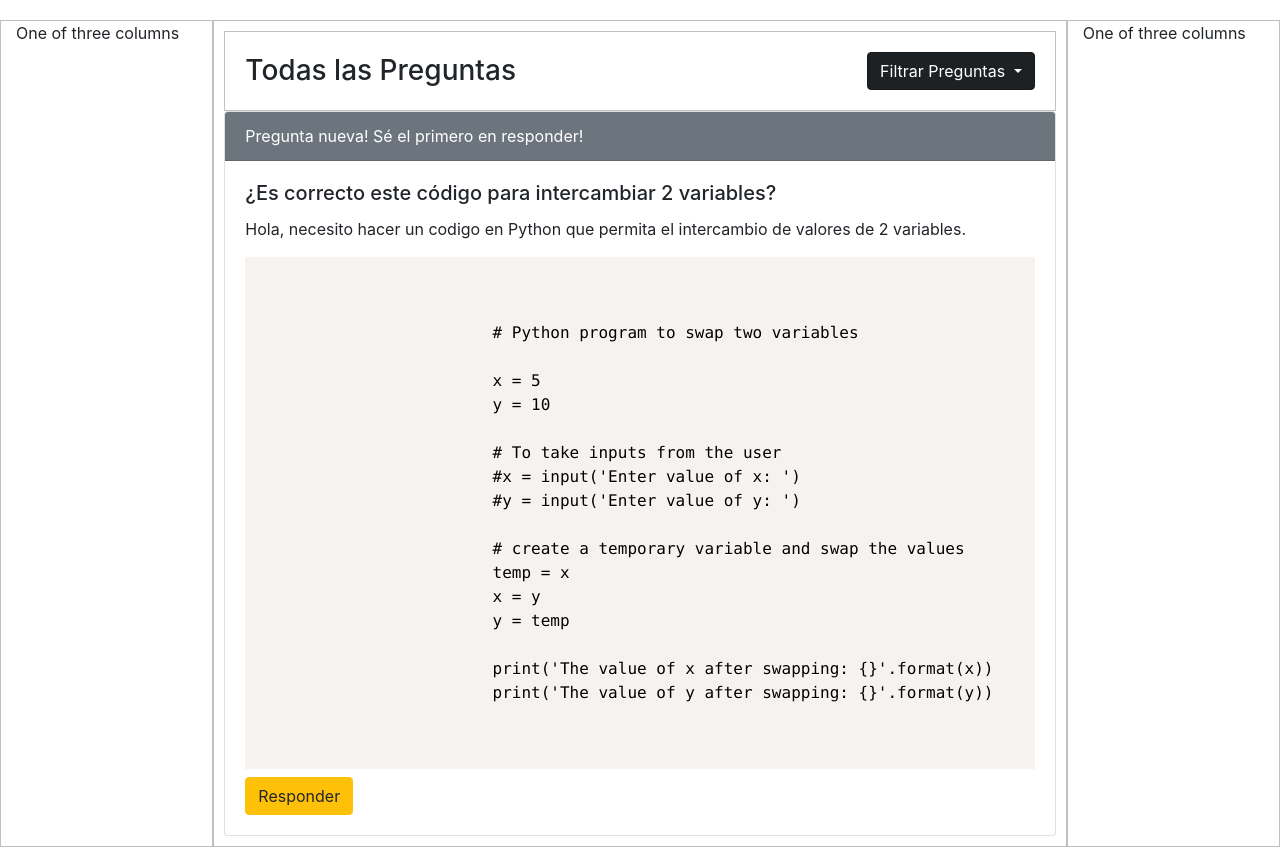
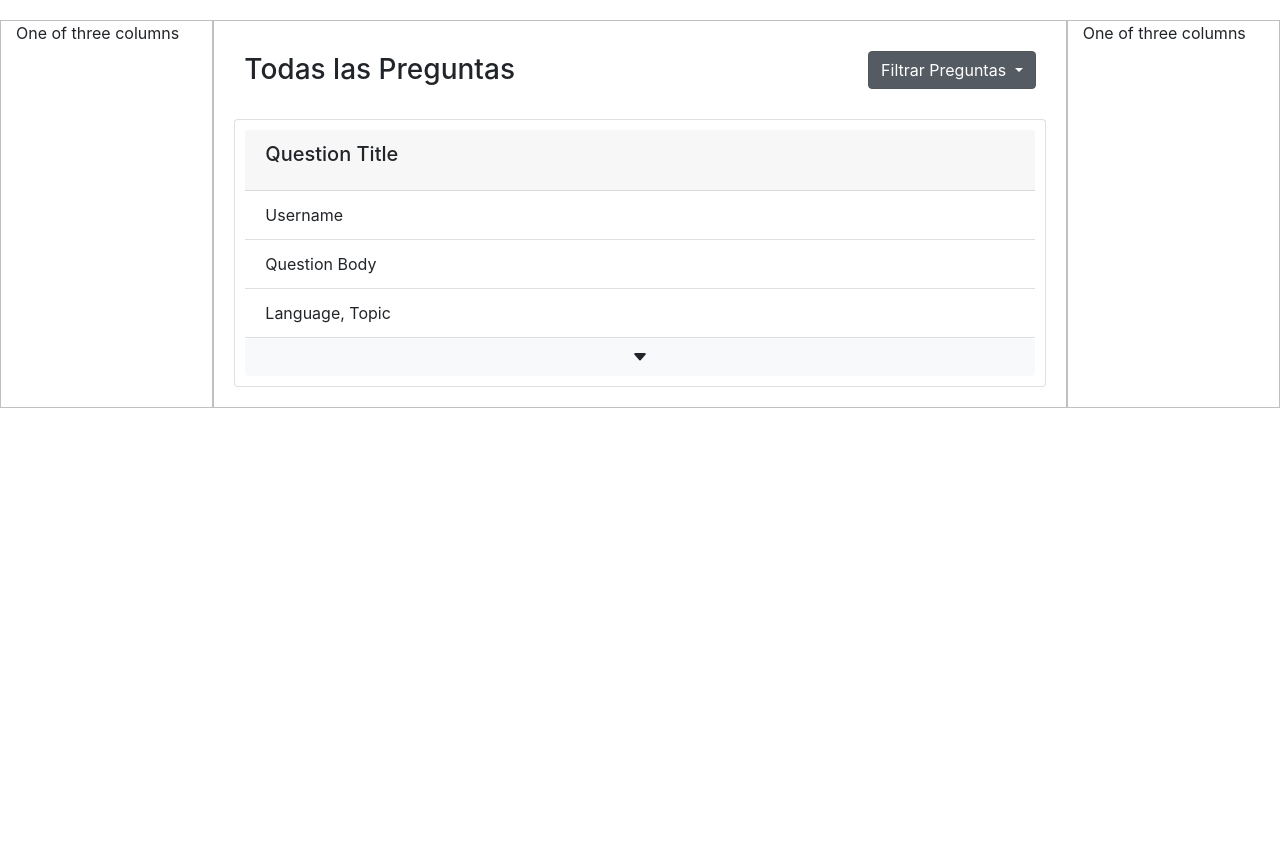
Before and after one commit to MateoVR13/DevConnect, a Django app: page / in a window 1280 px wide; the page is wider, and only the part inside the window is pictured. Shown: the part 92-939 px from the top of that part. After the commit the page ends 500 px from the top of that part, so only its background shows below. Run offline with Django 4.2, Linux system fonts and the light colour scheme; some libraries are stand-ins or nearby versions.

Commit message:
Se creó la plantilla de preguntas y se corrigieron imports de librerias en la plantilla base.

```diff
--- /dev/null
+++ b/appdevconnect/static/js/copyCodeToClipboard.js
@@ -0,0 +1,18 @@
+function copyCodeToClipboard() {
+    var codeElement = document.querySelector(".hljs code"); // Selecciona el elemento de código
+    var codeText = codeElement.innerText; // Obtiene el texto del código
+
+    // Crea un elemento de texto temporal y copia el contenido
+    var tempTextArea = document.createElement("textarea");
+    tempTextArea.value = codeText;
+    document.body.appendChild(tempTextArea);
+    tempTextArea.select();
+    document.execCommand("copy");
+    document.body.removeChild(tempTextArea);
+
+
+}
+
+// Agrega un evento de clic al botón para copiar el código
+var copyButton = document.getElementById("copyButton");
+copyButton.addEventListener("click", copyCodeToClipboard);
--- /dev/null
+++ b/appdevconnect/static/js/toggleDisableCodeblock.js
@@ -0,0 +1,10 @@
+
+
+document.getElementById("toggleButton").addEventListener("click", function() {
+    var codeBlock = document.getElementById("codeBlock");
+    if (codeBlock.style.display === "none") {
+      codeBlock.style.display = "block";
+    } else {
+      codeBlock.style.display = "none";
+    }
+  });
--- a/appdevconnect/templates/baseTemplate.html
+++ b/appdevconnect/templates/baseTemplate.html
@@ -5,12 +5,27 @@
     <meta charset="UTF-8">
     <meta name="viewport" content="width=device-width, initial-scale=1.0">
     <title>{% block title %}{% endblock %}</title>
-    <link rel="icon" href="/appdevconnect/static/img/favicon.png">
+    <link rel="icon" href="/appdevconnect/static/img/favicon2.png">
 
     <!-- Hojas de estilo -->
-    <link rel="stylesheet" href="https://cdn.jsdelivr.net/npm/bootstrap@4.0.0/dist/css/bootstrap.min.css" integrity="sha384-Gn5384xqQ1aoWXA+058RXPxPg6fy4IWvTNh0E263XmFcJlSAwiGgFAW/dAiS6JXm" crossorigin="anonymous">
+    <link rel="stylesheet" href="https://cdn.jsdelivr.net/npm/bootstrap@4.0.0/dist/css/bootstrap.min.css"
+        integrity="sha384-Gn5384xqQ1aoWXA+058RXPxPg6fy4IWvTNh0E263XmFcJlSAwiGgFAW/dAiS6JXm" crossorigin="anonymous">
     <link rel="stylesheet" href="https://cdn.jsdelivr.net/npm/bootstrap-icons@1.11.1/font/bootstrap-icons.css">
     <link href="https://cdnjs.cloudflare.com/ajax/libs/prism/1.23.0/themes/prism.min.css" rel="stylesheet">
+    <link rel="stylesheet" href="https://cdnjs.cloudflare.com/ajax/libs/highlight.js/11.9.0/styles/default.min.css">
+    <link rel="stylesheet" href="appdevconnect/static/css/highlights.css">
+
+    <script src="https://code.jquery.com/jquery-3.2.1.slim.min.js"
+        integrity="sha384-KJ3o2DKtIkvYIK3UENzmM7KCkRr/rE9/Qpg6aAZGJwFDMVNA/GpGFF93hXpG5KkN"
+        crossorigin="anonymous"></script>
+    <script src="https://cdn.jsdelivr.net/npm/popper.js@1.12.9/dist/umd/popper.min.js"
+        integrity="sha384-ApNbgh9B+Y1QKtv3Rn7W3mgPxhU9K/ScQsAP7hUibX39j7fakFPskvXusvfa0b4Q"
+        crossorigin="anonymous"></script>
+    <script src="https://cdn.jsdelivr.net/npm/bootstrap@4.0.0/dist/js/bootstrap.min.js"
+        integrity="sha384-JZR6Spejh4U02d8jOt6vLEHfe/JQGiRRSQQxSfFWpi1MquVdAyjUar5+76PVCmYl"
+        crossorigin="anonymous"></script>
+
+
 </head>
 
 
@@ -62,7 +77,8 @@
         <div class="nav-item" style="margin-right: 0;">
             <form class="form-inline my-2 my-lg-0">
                 <button class="btn btn-info my-2 my-sm-0" type="submit" style="margin-left: 5px;">Log In</button>
-                <button class="btn btn-outline-light my-2 my-sm-0" type="submit" style="margin-left: 5px;">Sign-Up</button>
+                <button class="btn btn-outline-light my-2 my-sm-0" type="submit"
+                    style="margin-left: 5px;">Sign-Up</button>
             </form>
         </div>
 
@@ -74,20 +90,7 @@
         {% block content %}{% endblock %}
     </div>
     <!-- FIN DE CONTENIDO-->
-
-
-
-    <script src="https://code.jquery.com/jquery-3.2.1.slim.min.js"
-        integrity="sha384-KJ3o2DKtIkvYIK3UENzmM7KCkRr/rE9/Qpg6aAZGJwFDMVNA/GpGFF93hXpG5KkN"
-        crossorigin="anonymous"></script>
-    <script src="https://cdn.jsdelivr.net/npm/popper.js@1.12.9/dist/umd/popper.min.js"
-        integrity="sha384-ApNbgh9B+Y1QKtv3Rn7W3mgPxhU9K/ScQsAP7hUibX39j7fakFPskvXusvfa0b4Q"
-        crossorigin="anonymous"></script>
-    <script src="https://cdn.jsdelivr.net/npm/bootstrap@4.0.0/dist/js/bootstrap.min.js"
-        integrity="sha384-JZR6Spejh4U02d8jOt6vLEHfe/JQGiRRSQQxSfFWpi1MquVdAyjUar5+76PVCmYl"
-        crossorigin="anonymous"></script>
-
-    {% block additionalScripts%}<script></script>{% endblock%}
+    {% block additionalScripts%}{% endblock%}
 
 </body>
 
--- a/appdevconnect/templates/paginas/paginaForo.html
+++ b/appdevconnect/templates/paginas/paginaForo.html
@@ -6,18 +6,21 @@
 
 <div class="row">
 
+    <!--COLUMNA IZQUIERDA CON PREGUNTAS RECOMENDADAS-->
     <div class="col-2" style="border: 1px solid #c0c0c0">
         One of three columns
     </div>
 
+    <!--COLUMNA CENTRAL CON FILTRO Y PREGUNTAS-->
     <div class="col-8" style="border: 1px solid #c0c0c0; padding: 10px;">
 
-        <section style="padding: 20px; border: 1px solid #c1c1c1; display: flex; justify-content: space-between; align-items: center;">
+        <section style="padding: 20px;; display: flex; justify-content: space-between; align-items: center;">
+
             <h3 style="margin: 0;">Todas las Preguntas</h3>
 
-            <a class="btn btn-dark active dropdown-toggle" href="#" id="navbarDropdown" role="button"
-            data-toggle="dropdown" aria-haspopup="true" aria-expanded="false">
-            Filtrar Preguntas
+            <a class="btn btn-secondary active dropdown-toggle" href="#" id="navbarDropdown" role="button"
+                data-toggle="dropdown" aria-haspopup="true" aria-expanded="false">
+                Filtrar Preguntas
             </a>
 
             <div class="dropdown-menu" aria-labelledby="navbarDropdown">
@@ -30,42 +33,11 @@
 
         </section>
 
-
-        <div class="card">
-            <div class="card-header bg-secondary" style="color: white;">
-                Pregunta nueva! Sé el primero en responder!
-            </div>
-            <div class="card-body">
-                <h5 class="card-title">¿Es correcto este código para intercambiar 2 variables?</h5>
-                <p class="card-text">Hola, necesito hacer un codigo en Python que permita el intercambio
-                    de valores de 2 variables.
-                </p>
-                <pre><code class="language-python line-numbers">
-
-                        # Python program to swap two variables
-
-                        x = 5
-                        y = 10
-
-                        # To take inputs from the user
-                        #x = input('Enter value of x: ')
-                        #y = input('Enter value of y: ')
-
-                        # create a temporary variable and swap the values
-                        temp = x
-                        x = y
-                        y = temp
-
-                        print('The value of x after swapping: {}'.format(x))
-                        print('The value of y after swapping: {}'.format(y))
-
-                    </code></pre>
-                <a href="#" class="btn btn-warning">Responder</a>
-            </div>
-        </div>
+        {% include "questionTemplate.html"%}
 
     </div>
 
+    <!--COLUMNA DERECHA CON INFORMACION ADICIONAL-->
     <div class="col-2" style="border: 1px solid #c0c0c0;">
         One of three columns
     </div>
@@ -76,8 +48,10 @@
 
 {%block additionalScripts%}
 
-<script src="https://cdnjs.cloudflare.com/ajax/libs/prism/1.23.0/prism.min.js"></script>
-
-<script>Prism.highlightAll();</script>
+<script src="https://cdnjs.cloudflare.com/ajax/libs/highlight.js/11.9.0/highlight.min.js"></script>
+<script src="https://cdnjs.cloudflare.com/ajax/libs/highlight.js/11.9.0/languages/go.min.js"></script>
+<script>hljs.highlightAll();</script>
+<script src="/appdevconnect/static/js/copyCodeToClipboard.js"></script>
+<script src="/appdevconnect/static/js/toggleDisableCodeblock.js"></script>
 
 {%endblock%}
--- /dev/null
+++ b/appdevconnect/templates/questionTemplate.html
@@ -0,0 +1,42 @@
+<div class="card" style="padding: 10px; margin:10px">
+
+    <div class="card-header">
+        <h5 class="card-title">Question Title</h5>
+    </div>
+
+    <ul class="list-group list-group-flush">
+        <li class="list-group-item">Username</li>
+        <li class="list-group-item">Question Body</li>
+        <li class="list-group-item">Language, Topic</li>
+    </ul>
+
+    <a class="btn btn-light bi bi-caret-down-fill" id="toggleButton"></a>
+
+    <div class="card-body" id="codeBlock" style="padding: 20px; display:none">
+
+        <pre class="hljs"><code>
+
+            # Python program to swap two variables
+
+            x = 5
+            y = 10
+
+            # To take inputs from the user
+            #x = input('Enter value of x: ')
+            #y = input('Enter value of y: ')
+
+            # create a temporary variable and swap the values
+            temp = x
+            x = y
+            y = temp
+
+            print('The value of x after swapping: {}'.format(x))
+            print('The value of y after swapping: {}'.format(y))
+
+        </code></pre>
+
+        <a class="btn btn-light bi bi-copy" id="copyButton" style="border: 1px solid #c1c1c1;" data-bs-toggle="popover"
+            data-bs-content="Copiado al Portapapeles!"></a>
+    </div>
+
+</div>
--- a/devconnect/settings.py
+++ b/devconnect/settings.py
@@ -79,7 +79,7 @@ DATABASES = {
         "ENGINE": "django.db.backends.mysql",
         "NAME": "devconnect",
         "USER": "root",
-        "PASSWORD": "840862_Mv",
+        "PASSWORD": "840862_Mr",
         "HOST": "localhost",  # Puede variar según la configuración de tu servidor MySQL.
         "PORT": "3306",  # Deja esto vacío para usar el puerto predeterminado.
     }
```
Also changed, not shown: appdevconnect/static/css/highlights.css (added, +74 -0 lines), appdevconnect/static/css/style.css (deleted), appdevconnect/static/img/favicon2.png (added).
